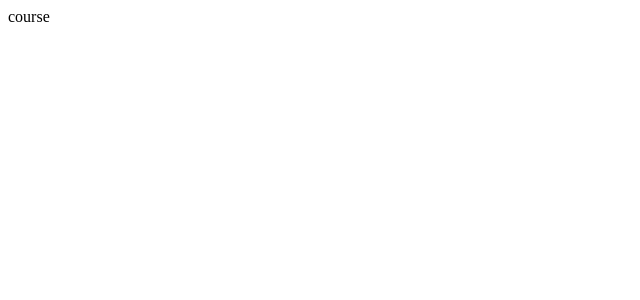
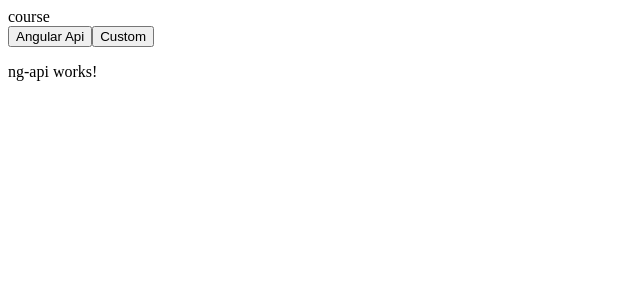
Before and after one commit to AnteaterKit/ng-course, an Angular app in the folder ng-course/: page /api in a window 1280 px wide. Before the commit this address led to /. Shown: the top 300 px of the page, without its empty margins (0-640 px from the left). Built offline with nearby package versions, Linux system fonts and the light colour scheme.

Commit message:
add route

```diff
--- a/ng-course/src/app/app-routing.module.ts
+++ b/ng-course/src/app/app-routing.module.ts
@@ -1,7 +1,13 @@
 import { NgModule } from '@angular/core';
 import { RouterModule, Routes } from '@angular/router';
 
-const routes: Routes = [];
+const routes: Routes = [
+  {
+    path: 'api',
+    loadChildren:  () => import('./ng-api/ng-api.module').then(x => x.NgApiModule),
+
+  }
+];
 
 @NgModule({
   imports: [RouterModule.forRoot(routes)],
--- a/ng-course/src/app/app.component.html
+++ b/ng-course/src/app/app.component.html
@@ -2,5 +2,11 @@
   <div>
     course
   </div>
-  <router-outlet></router-outlet>
+  <div>
+    <div>
+      <button (click)='openApi()' >Angular Api</button>
+      <button (click)='openCustom()'>Custom</button>
+    </div>
+    <router-outlet></router-outlet>
+  </div>
 </div>
--- a/ng-course/src/app/app.component.ts
+++ b/ng-course/src/app/app.component.ts
@@ -1,4 +1,5 @@
 import { Component } from '@angular/core';
+import { ActivatedRoute, Router } from '@angular/router';
 
 @Component({
   selector: 'app-root',
@@ -7,4 +8,16 @@ import { Component } from '@angular/core';
 })
 export class AppComponent {
   title = 'ng-course';
+
+  constructor(
+    private router: Router,
+  ) {}
+
+  openApi(): void {
+    this.router.navigate(['api']);
+  }
+
+  openCustom(): void {
+    this.router.navigate(['custom']);
+  }
 }
--- /dev/null
+++ b/ng-course/src/app/ng-api/ng-api.component.html
@@ -0,0 +1,3 @@
+<p>
+  ng-api works!
+</p>
--- /dev/null
+++ b/ng-course/src/app/ng-api/ng-api.component.ts
@@ -0,0 +1,15 @@
+import { Component, OnInit } from '@angular/core';
+
+@Component({
+  selector: 'app-ng-api',
+  templateUrl: './ng-api.component.html',
+  styleUrls: ['./ng-api.component.css']
+})
+export class NgApiComponent implements OnInit {
+
+  constructor() { }
+
+  ngOnInit() {
+  }
+
+}
```
Also changed, not shown: ng-course/src/app/ng-api/ng-api.module.ts (added, +14 -0 lines), ng-course/src/app/ng-api/ng-api.routing.module.ts (added, +16 -0 lines), ng-course/src/app/ng-api/ng-api.component.css (added).
